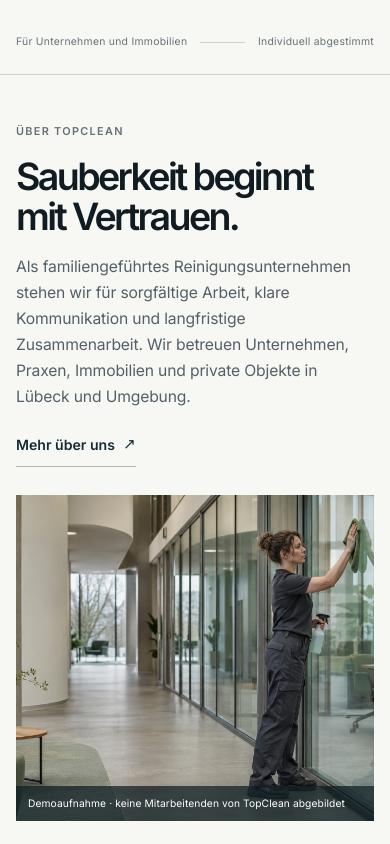
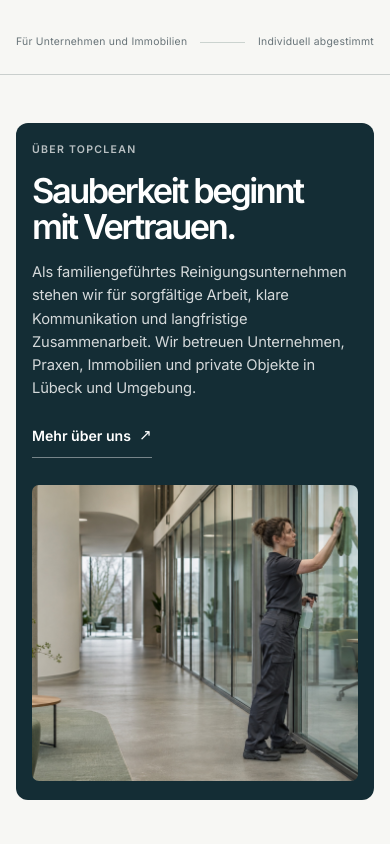
Before and after one commit to veokleo-create07/Top-cleaning-company-web-, a Next.js app: page / in a window 390 px wide. Shown: the part 920-1764 px from the top of the page. Built offline with nearby package versions, Linux system fonts and the light colour scheme.

Commit message:
Restyle company introduction as slate panel

```diff
--- a/app/globals.css
+++ b/app/globals.css
@@ -62,18 +62,20 @@ h1 span { color: var(--color-slate); }
 .hero__baseline-line { width: min(13vw, 180px); height: 1px; background: #cbd3cf; }
 
 .company-intro { border-top: 1px solid rgba(20, 45, 53, .2); border-bottom: 1px solid rgba(20, 45, 53, .2); padding-block: clamp(4.5rem, 8.5vw, 8rem) clamp(4.5rem, 7vw, 6.5rem); }
-.company-intro__main { display: grid; grid-template-columns: minmax(0, .88fr) minmax(0, 1.12fr); align-items: center; gap: clamp(3.5rem, 7.2vw, 8rem); }
-.company-intro__copy { max-width: 620px; animation: rise-in 700ms 80ms cubic-bezier(.2,.7,.2,1) both; }
-.company-intro__eyebrow { margin: 0 0 1.45rem; color: #647176; font-size: .72rem; font-weight: 600; letter-spacing: .12em; text-transform: uppercase; }
-.company-intro__heading { margin: 0; color: var(--color-heading); font-size: clamp(2.8rem, 4.2vw, 4.15rem); font-weight: 590; letter-spacing: -.07em; line-height: 1.04; }
-.company-intro__heading span { display: block; }
-.company-intro__description { max-width: 550px; margin: 1.55rem 0 0; color: #536167; font-size: clamp(1rem, 1.1vw, 1.08rem); line-height: 1.75; letter-spacing: -.01em; }
-.company-intro__link { display: inline-flex; align-items: center; gap: .5rem; min-height: 44px; margin-top: 1.2rem; color: var(--color-slate); font-size: .88rem; font-weight: 570; border-bottom: 1px solid #aeb9b5; transition: border-color 160ms ease, color 160ms ease; }
-.company-intro__link:hover { border-color: var(--color-slate); }
-.company-intro__link span { font-size: .95rem; }
-.company-intro__figure { position: relative; width: 100%; aspect-ratio: 1.36; margin: 0; overflow: hidden; background: var(--color-surface); animation: reveal-image 850ms 120ms cubic-bezier(.2,.7,.2,1) both; }
-.company-intro__image { object-fit: cover; object-position: 57% 50%; }
-.company-intro__caption { position: absolute; inset: auto 0 0; padding: .8rem 1rem; color: #fff; background: rgba(13, 30, 35, .72); font-size: .7rem; line-height: 1.4; letter-spacing: .01em; }
+.company-panel { border-radius: 14px; padding: clamp(1.5rem, 4.8vw, 4.5rem); background: var(--color-slate); color: #fff; }
+.company-panel__content { display: grid; grid-template-columns: minmax(0, .9fr) minmax(0, 1.1fr); align-items: center; gap: clamp(2.5rem, 5vw, 5rem); }
+.company-panel__copy { max-width: 620px; }
+.company-panel__eyebrow { margin: 0 0 1.45rem; color: rgba(255,255,255,.7); font-size: .72rem; font-weight: 600; letter-spacing: .12em; text-transform: uppercase; }
+.company-panel__heading { margin: 0; color: #fff; font-size: clamp(2.8rem, 4.2vw, 4.15rem); font-weight: 590; letter-spacing: -.07em; line-height: 1.04; }
+.company-panel__heading span { display: block; }
+.company-panel__description { max-width: 550px; margin: 1.55rem 0 0; color: rgba(255,255,255,.82); font-size: clamp(1rem, 1.1vw, 1.08rem); line-height: 1.75; letter-spacing: -.01em; }
+.company-panel__link { display: inline-flex; align-items: center; gap: .5rem; min-height: 44px; margin-top: 1.2rem; color: #fff; font-size: .88rem; font-weight: 570; border-bottom: 1px solid rgba(255,255,255,.42); transition: border-color 160ms ease, color 160ms ease; }
+.company-panel__link:hover { border-color: #fff; }
+.company-panel__link:focus-visible { outline-color: var(--color-background); }
+.company-panel__link span { font-size: .95rem; }
+.company-panel__figure { position: relative; width: 100%; aspect-ratio: 1.32; margin: 0; overflow: hidden; border-radius: 8px; background: rgba(255,255,255,.08); }
+.company-panel__image { object-fit: cover; object-position: 57% 50%; }
+.company-panel__caption { margin-top: .7rem; color: rgba(255,255,255,.66); font-size: .68rem; line-height: 1.45; letter-spacing: .005em; }
 .company-intro__values { display: grid; grid-template-columns: repeat(3, minmax(0, 1fr)); margin-top: clamp(3.5rem, 6.5vw, 6.25rem); padding: 0; list-style: none; }
 .company-intro__value { min-width: 0; padding: 1.25rem clamp(1rem, 2.5vw, 2.75rem) 0; border-top: 1px solid rgba(20, 45, 53, .15); }
 .company-intro__value:first-child { padding-left: 0; }
@@ -96,17 +98,18 @@ h1 span { color: var(--color-slate); }
   h1 { font-size: clamp(3.1rem, 6.1vw, 4.4rem); }
   .hero__actions { align-items: flex-start; flex-direction: column; }
   .hero__secondary { padding-left: 0; }
-  .company-intro__main { gap: clamp(2rem, 5vw, 3.5rem); }
+  .company-panel { padding: clamp(2rem, 4vw, 2.5rem); }
+  .company-panel__content { gap: clamp(2rem, 4vw, 3.5rem); }
   .company-intro__value { padding-inline: 1.35rem; }
 }
 @media (max-width: 860px) {
   .company-intro { padding-block: 4.5rem; }
-  .company-intro__main { grid-template-columns: minmax(0, 1fr); gap: 2rem; }
-  .company-intro__copy { max-width: 640px; }
-  .company-intro__heading { font-size: clamp(2.65rem, 7.5vw, 3.8rem); }
-  .company-intro__description { max-width: 620px; }
-  .company-intro__figure { aspect-ratio: 1.45; }
-  .company-intro__image { object-position: 56% 50%; }
+  .company-panel__content { grid-template-columns: minmax(0, 1fr); gap: 2rem; }
+  .company-panel__copy { max-width: 640px; }
+  .company-panel__heading { font-size: clamp(2.65rem, 7.5vw, 3.8rem); }
+  .company-panel__description { max-width: 620px; }
+  .company-panel__figure { aspect-ratio: 1.45; }
+  .company-panel__image { object-position: 56% 50%; }
   .company-intro__values { margin-top: 3.5rem; }
 }
 @media (max-width: 760px) {
@@ -139,12 +142,15 @@ h1 span { color: var(--color-slate); }
   .hero__baseline { gap: 0.8rem; padding-bottom: 1.5rem; font-size: 0.65rem; }
   .hero__baseline-line { flex: 1; width: auto; }
   .company-intro { padding-block: 3.5rem 4rem; }
-  .company-intro__main { gap: 1.75rem; }
-  .company-intro__eyebrow { margin-bottom: 1.1rem; font-size: .68rem; }
-  .company-intro__heading { font-size: clamp(2.5rem, 8.8vw, 3.25rem); line-height: 1.06; }
-  .company-intro__description { margin-top: 1.1rem; font-size: .98rem; line-height: 1.66; }
-  .company-intro__link { margin-top: .8rem; }
-  .company-intro__figure { aspect-ratio: 1.2; }
+  .company-panel.page-shell { width: min(100% - 2rem, 1600px); }
+  .company-panel { border-radius: 13px; padding: 1.35rem 1.25rem; }
+  .company-panel__content { gap: 1.65rem; }
+  .company-panel__eyebrow { margin-bottom: .9rem; font-size: .66rem; }
+  .company-panel__heading { font-size: clamp(2.25rem, 7.2vw, 2.9rem); line-height: 1.06; }
+  .company-panel__description { margin-top: 1rem; font-size: .92rem; line-height: 1.58; }
+  .company-panel__link { margin-top: .85rem; }
+  .company-panel__figure { aspect-ratio: 1.2; border-radius: 7px; }
+  .company-panel__caption { margin-top: .55rem; font-size: .63rem; }
   .company-intro__values { grid-template-columns: minmax(0, 1fr); margin-top: 2.6rem; }
   .company-intro__value,
   .company-intro__value:first-child,
@@ -162,9 +168,9 @@ h1 span { color: var(--color-slate); }
   .hero__visual { aspect-ratio: 1.05; }
   .hero__caption span:last-child { display: none; }
   .company-intro { padding-block: 3rem 3.5rem; }
-  .company-intro__heading { font-size: clamp(2.35rem, 9.5vw, 2.75rem); }
-  .company-intro__figure { aspect-ratio: 1.1; }
-  .company-intro__caption { padding: .65rem .75rem; font-size: .64rem; }
+  .company-panel { border-radius: 12px; padding: 1.2rem 1rem; }
+  .company-panel__heading { font-size: clamp(2.1rem, 8.8vw, 2.6rem); }
+  .company-panel__figure { aspect-ratio: 1.1; }
 }
 @media (prefers-reduced-motion: reduce) {
   *, *::before, *::after { scroll-behavior: auto !important; animation-duration: 0.01ms !important; animation-iteration-count: 1 !important; transition-duration: 0.01ms !important; }
--- /dev/null
+++ b/components/CompanyFeaturePanel.tsx
@@ -0,0 +1,38 @@
+import Image from "next/image";
+
+export function CompanyFeaturePanel() {
+  return (
+    <div className="company-panel page-shell">
+      <div className="company-panel__content">
+        <div className="company-panel__copy">
+          <p className="company-panel__eyebrow">Über TopClean</p>
+          <h2 className="company-panel__heading" id="company-intro-heading">
+            <span>Sauberkeit beginnt</span>
+            <span>mit Vertrauen.</span>
+          </h2>
+          <p className="company-panel__description">
+            Als familiengeführtes Reinigungsunternehmen stehen wir für sorgfältige Arbeit,
+            klare Kommunikation und langfristige Zusammenarbeit. Wir betreuen Unternehmen,
+            Praxen, Immobilien und private Objekte in Lübeck und Umgebung.
+          </p>
+          <a className="company-panel__link" href="#unternehmen">
+            Mehr über uns <span aria-hidden="true">↗</span>
+          </a>
+        </div>
+
+        <figure className="company-panel__figure">
+          <Image
+            src="/images/company-introduction-demo.jpg"
+            alt="Reinigungskraft wischt eine Glaswand in einem hellen, modernen Innenraum"
+            fill
+            sizes="(max-width: 860px) 100vw, (max-width: 1200px) 52vw, 54vw"
+            className="company-panel__image"
+          />
+          <figcaption className="company-panel__caption">
+            Demoaufnahme · keine Mitarbeitenden von TopClean abgebildet
+          </figcaption>
+        </figure>
+      </div>
+    </div>
+  );
+}
--- a/components/CompanyIntroduction.tsx
+++ b/components/CompanyIntroduction.tsx
@@ -1,4 +1,4 @@
-import Image from "next/image";
+import { CompanyFeaturePanel } from "@/components/CompanyFeaturePanel";
 
 const values = [
   {
@@ -22,36 +22,7 @@ export function CompanyIntroduction() {
       id="unternehmen"
       aria-labelledby="company-intro-heading"
     >
-      <div className="company-intro__main page-shell">
-        <div className="company-intro__copy">
-          <p className="company-intro__eyebrow">Über TopClean</p>
-          <h2 className="company-intro__heading" id="company-intro-heading">
-            <span>Sauberkeit beginnt</span>
-            <span>mit Vertrauen.</span>
-          </h2>
-          <p className="company-intro__description">
-            Als familiengeführtes Reinigungsunternehmen stehen wir für sorgfältige Arbeit,
-            klare Kommunikation und langfristige Zusammenarbeit. Wir betreuen Unternehmen,
-            Praxen, Immobilien und private Objekte in Lübeck und Umgebung.
-          </p>
-          <a className="company-intro__link" href="#unternehmen">
-            Mehr über uns <span aria-hidden="true">↗</span>
-          </a>
-        </div>
-
-        <figure className="company-intro__figure">
-          <Image
-            src="/images/company-introduction-demo.jpg"
-            alt="Reinigungskraft wischt eine Glaswand in einem hellen, modernen Innenraum"
-            fill
-            sizes="(max-width: 860px) 100vw, (max-width: 1200px) 52vw, 54vw"
-            className="company-intro__image"
-          />
-          <figcaption className="company-intro__caption">
-            Demoaufnahme · keine Mitarbeitenden von TopClean abgebildet
-          </figcaption>
-        </figure>
-      </div>
+      <CompanyFeaturePanel />
 
       <ul className="company-intro__values page-shell" aria-label="Was TopClean auszeichnet">
         {values.map((value) => (
```
